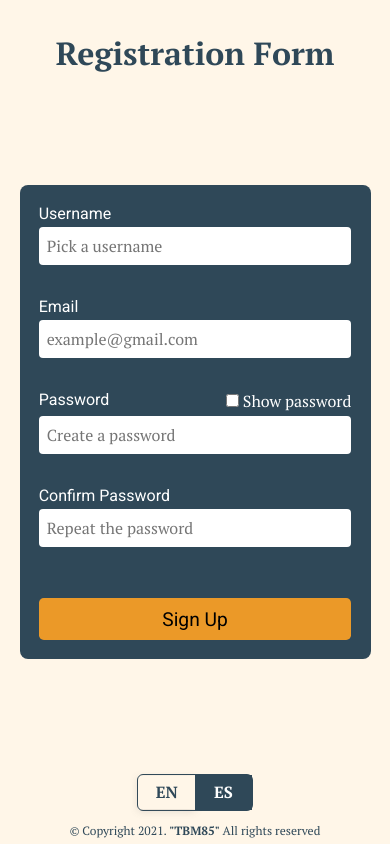
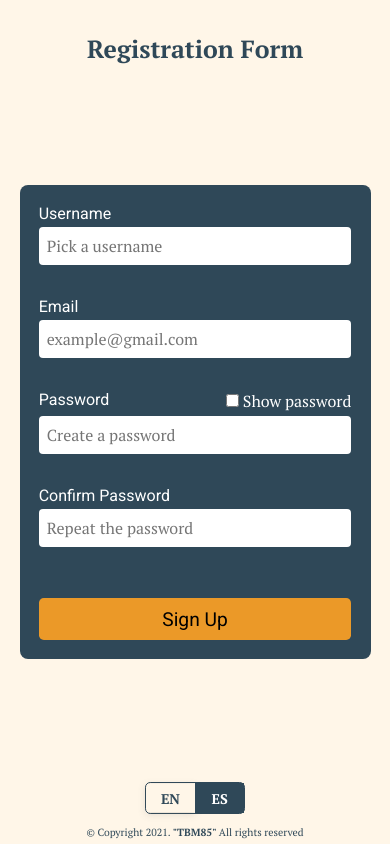
Before and after one commit to TBM85/demo-registration-form, a React (Create React App) app: page / in a window 390 px wide. Built offline with nearby package versions, Linux system fonts and the light colour scheme.

Commit message:
Adjust responsive layout

```diff
--- a/src/App.scss
+++ b/src/App.scss
@@ -4,6 +4,18 @@
   position: absolute;
   left: 0;
   width: 100%;
+}
+
+@media (max-width: 575px) {
+  footer {
+    font-size: 0.65em;
+  }
+}
+
+@media (min-width: 576px) {
+  footer {
+    font-size: 0.75em;
+  }
 }
 
 .App {
@@ -18,10 +30,13 @@
     @include position;
     top: 0;
     margin: 2em auto;
+
+    h1 {
+      font-size: calc(24px + (26 - 14) * ((100vw - 300px) / (1600 - 300)));
+    }
   }
 
   footer {
-    font-size: 0.75em;
     @include position;
     bottom: 0;
     margin: 0.5em auto;
```
